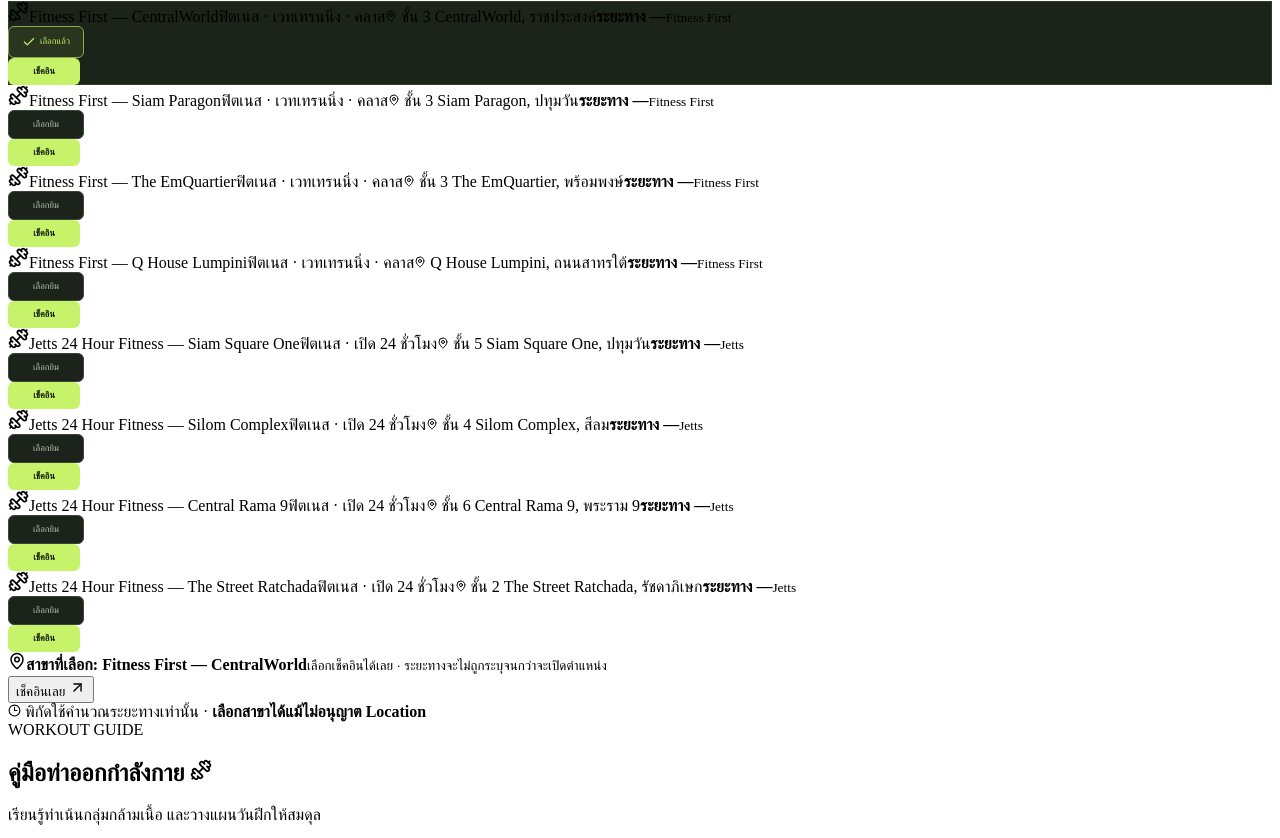
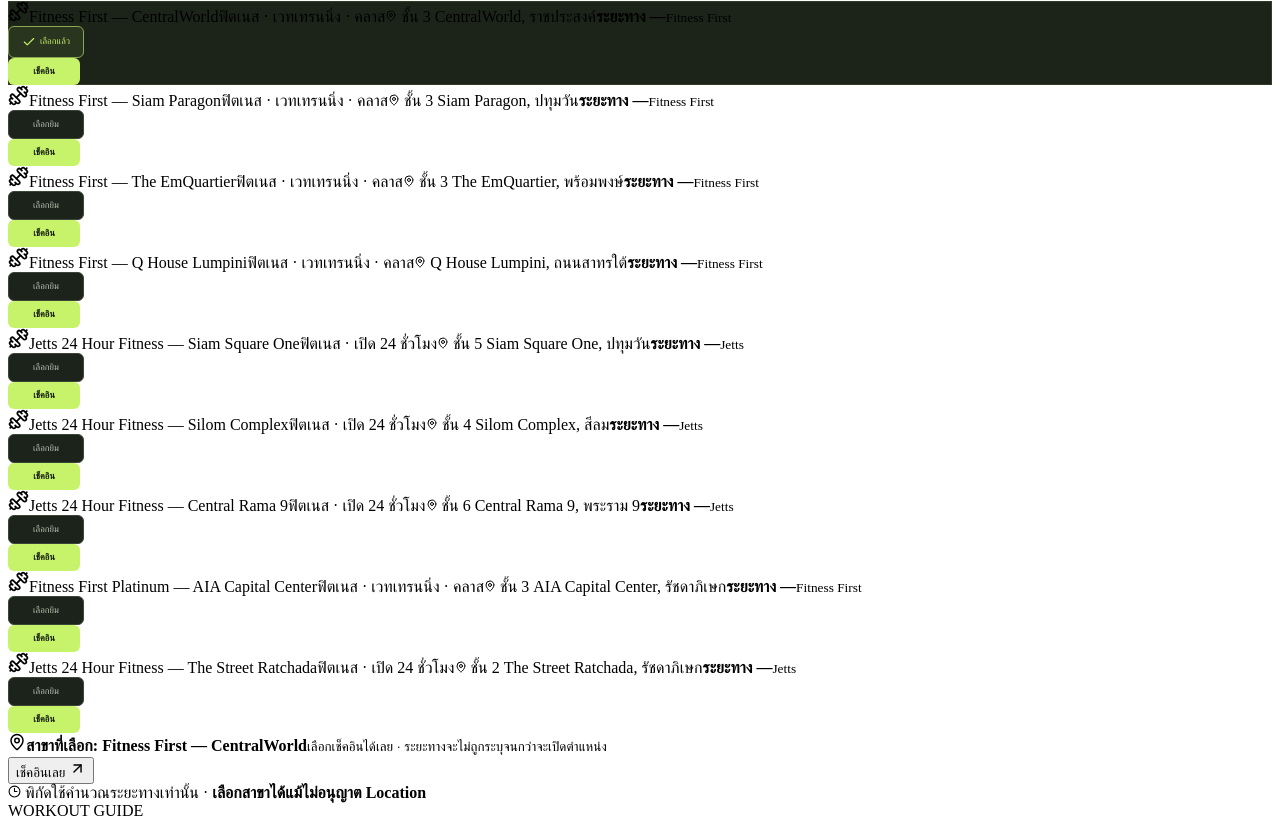
Before and after one commit to strongTWC/fitness-tracker, a React (Vite) app: page / in a window 1280 px wide. Shown: the part 906-1744 px from the top of the page. Built offline with nearby package versions, Linux system fonts and the light colour scheme.

Commit message:
Add Fitness First Platinum location to App.jsx

```diff
--- a/src/App.jsx
+++ b/src/App.jsx
@@ -11,6 +11,7 @@ const gyms = [
   { id: 'jetts-siam', name: 'Jetts 24 Hour Fitness — Siam Square One', brand: 'Jetts', type: 'ฟิตเนส · เปิด 24 ชั่วโมง', address: 'ชั้น 5 Siam Square One, ปทุมวัน', color: 'peach', lat: 13.7445, lng: 100.5345 },
   { id: 'jetts-silom', name: 'Jetts 24 Hour Fitness — Silom Complex', brand: 'Jetts', type: 'ฟิตเนส · เปิด 24 ชั่วโมง', address: 'ชั้น 4 Silom Complex, สีลม', color: 'peach', lat: 13.7291, lng: 100.5341 },
   { id: 'jetts-rama9', name: 'Jetts 24 Hour Fitness — Central Rama 9', brand: 'Jetts', type: 'ฟิตเนส · เปิด 24 ชั่วโมง', address: 'ชั้น 6 Central Rama 9, พระราม 9', color: 'peach', lat: 13.7586, lng: 100.5662 },
+  { id: 'ff-aia-capital', name: 'Fitness First Platinum — AIA Capital Center', brand: 'Fitness First', type: 'ฟิตเนส · เวทเทรนนิ่ง · คลาส', address: 'ชั้น 3 AIA Capital Center, รัชดาภิเษก', color: 'lime', lat: 13.7604, lng: 100.5698 },
   { id: 'jetts-ratchada', name: 'Jetts 24 Hour Fitness — The Street Ratchada', brand: 'Jetts', type: 'ฟิตเนส · เปิด 24 ชั่วโมง', address: 'ชั้น 2 The Street Ratchada, รัชดาภิเษก', color: 'peach', lat: 13.7689, lng: 100.5748 },
 ]
 
```
